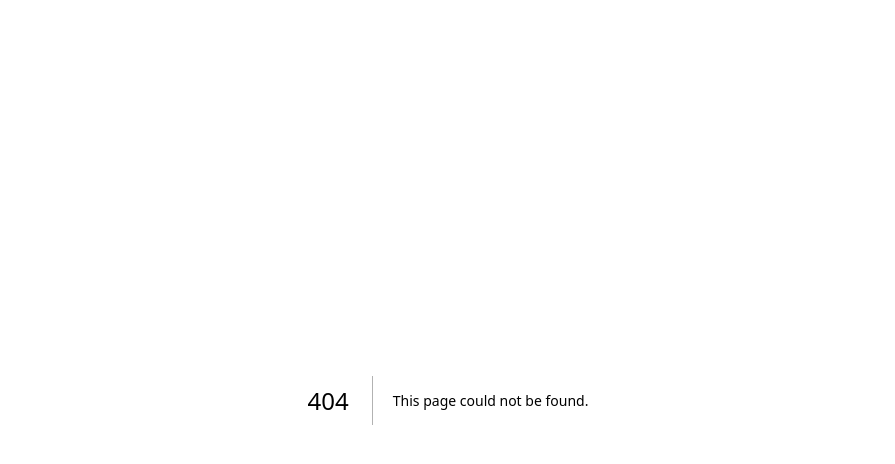
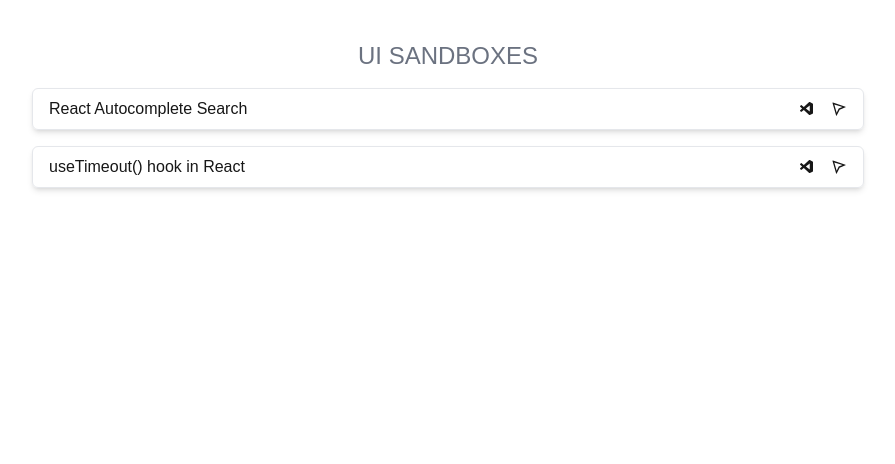
Before and after one commit to Easyvipin/github-like-portfolio, a Next.js app: page /challenges in a window 1280 px wide. Before the commit this address had no page. Shown: the top 464 px of the page, without its empty margins (192-1087 px from the left). Built offline with nearby package versions, Linux system fonts and the light colour scheme.

Commit message:
feat: added challenge page

```diff
--- a/app/challenges/data.ts
+++ b/app/challenges/data.ts
@@ -1,8 +1,15 @@
 const ALL_CHALLANGES = [
   {
     id: "auto-complete-react",
+    label: "React Autocomplete Search",
     codeBase: "https://codesandbox.io/p/sandbox/auto-complete-react-m5q4vh",
     liveUrl: "https://m5q4vh.csb.app/",
+  },
+  {
+    id: "use-timeout-hook",
+    label: "useTimeout() hook in React",
+    codeBase: "https://codesandbox.io/p/sandbox/usetimeout-gh27mj",
+    liveUrl: "https://gh27mj.csb.app/",
   },
 ];
 
--- a/app/challenges/index.tsx
+++ /dev/null
@@ -1,28 +0,0 @@
-import React from "react";
-import ALL_CHALLANGES from "./data";
-import { VscVscode } from "react-icons/vsc";
-import { RiNavigationLine } from "react-icons/ri";
-import Link from "next/link";
-
-interface IUIChallengesProps {}
-
-const UIChallenges: React.FunctionComponent<IUIChallengesProps> = (props) => {
-  return (
-    <div className="flex flex-col gap-4">
-      {ALL_CHALLANGES.map((eachChallenge) => {
-        return (
-          <div key={eachChallenge.id}>
-            <Link href={eachChallenge.codeBase}>
-              <VscVscode />
-            </Link>
-            <Link href={eachChallenge.liveUrl}>
-              <RiNavigationLine />
-            </Link>
-          </div>
-        );
-      })}
-    </div>
-  );
-};
-
-export default UIChallenges;
--- /dev/null
+++ b/app/challenges/page.tsx
@@ -0,0 +1,41 @@
+import React from "react";
+import ALL_CHALLANGES from "./data";
+import { VscVscode } from "react-icons/vsc";
+import { RiNavigationLine } from "react-icons/ri";
+import Link from "next/link";
+
+interface IUIChallengesProps {}
+
+const UIChallenges: React.FunctionComponent<IUIChallengesProps> = (props) => {
+  return (
+    <div className="w-[95vw] md:w-[65vw] mx-auto py-8 md:py-10">
+      <h4 className="text-2xl text-center font-extralight text-gray-500 mb-4">
+        UI SANDBOXES
+      </h4>
+      <div className="flex flex-col gap-4">
+        {ALL_CHALLANGES.map((eachChallenge) => {
+          return (
+            <div
+              key={eachChallenge.id}
+              className="flex justify-between items-center px-4 py-2 border shadow-md rounded-md"
+            >
+              <div>
+                <h4>{eachChallenge.label}</h4>
+              </div>
+              <div className="flex gap-4">
+                <Link href={eachChallenge.codeBase}>
+                  <VscVscode />
+                </Link>
+                <Link href={eachChallenge.liveUrl}>
+                  <RiNavigationLine />
+                </Link>
+              </div>
+            </div>
+          );
+        })}
+      </div>
+    </div>
+  );
+};
+
+export default UIChallenges;
```
